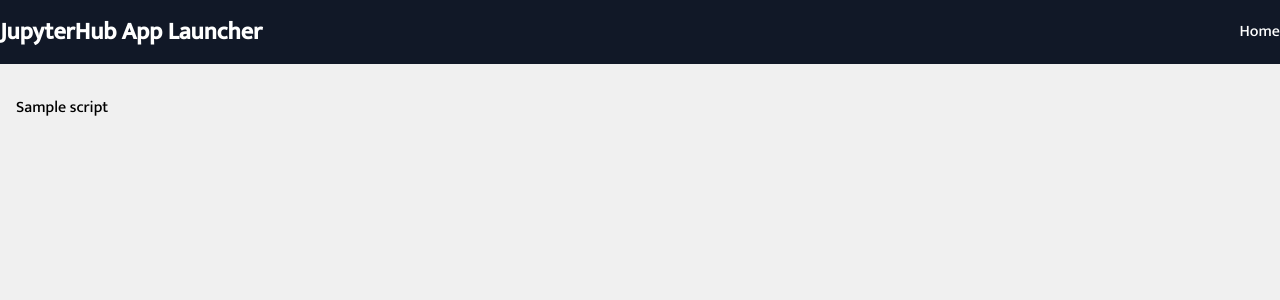
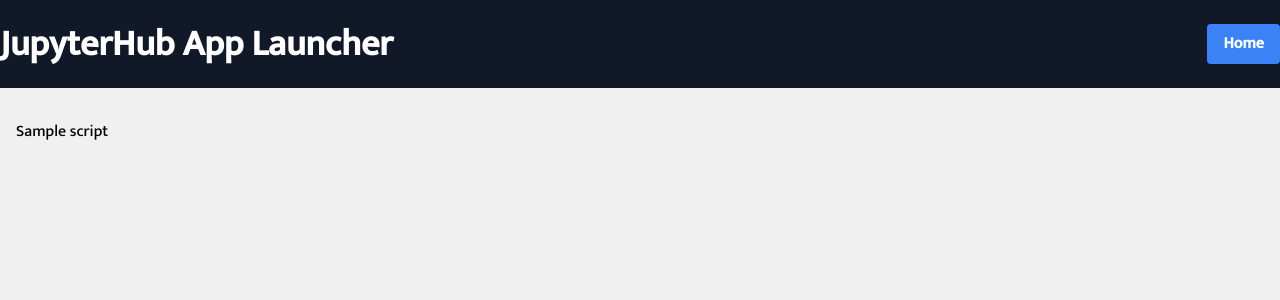
Before and after one commit to nebari-dev/jhub-apps, a Python web app: template jhub_apps/templates/launcher_base.html in a window 1280 px wide. Shown: the top 300 px of the page. Run offline with Jinja, Linux system fonts and the light colour scheme; the template is opened without the code that fills it: most values are stand-ins (such as "Sample title", 1, 10 or a date in 2020); some libraries are stand-ins or nearby versions.

Commit message:
fix websocket origin and add home button

```diff
--- a/jhub_apps/launcher/main.py
+++ b/jhub_apps/launcher/main.py
@@ -8,7 +8,10 @@ def app():
         {'/app': create_app},
         port=5000,
         address="localhost",
-        allow_websocket_origin=["localhost:8000"],
+        allow_websocket_origin=[
+            "localhost:8000",
+            "127.0.0.1:8000",
+        ],
         show=False,
     )
 
--- a/jhub_apps/templates/launcher_base.html
+++ b/jhub_apps/templates/launcher_base.html
@@ -23,12 +23,16 @@
 
 </head>
 <body>
-<header class="bg-gray-900 text-white py-4">
+<header class="bg-gray-900 text-white py-6">
     <div class="container mx-auto">
         <nav class="flex justify-between items-center">
-            <a href="#" class="text-2xl font-semibold">JupyterHub App Launcher</a>
+            <a href="#" class="text-4xl font-semibold">JupyterHub App Launcher</a>
             <ul class="flex space-x-4">
-                <li><a href="#" class="hover:text-gray-400">Home</a></li>
+                <li>
+                    <button class="bg-blue-500 hover:bg-blue-700 text-white font-bold py-2 px-4 rounded">
+                        <a href="http://localhost:8000/hub/home" class="hover:text-gray-400">Home</a>
+                    </button>
+                </li>
 
             </ul>
         </nav>
```
